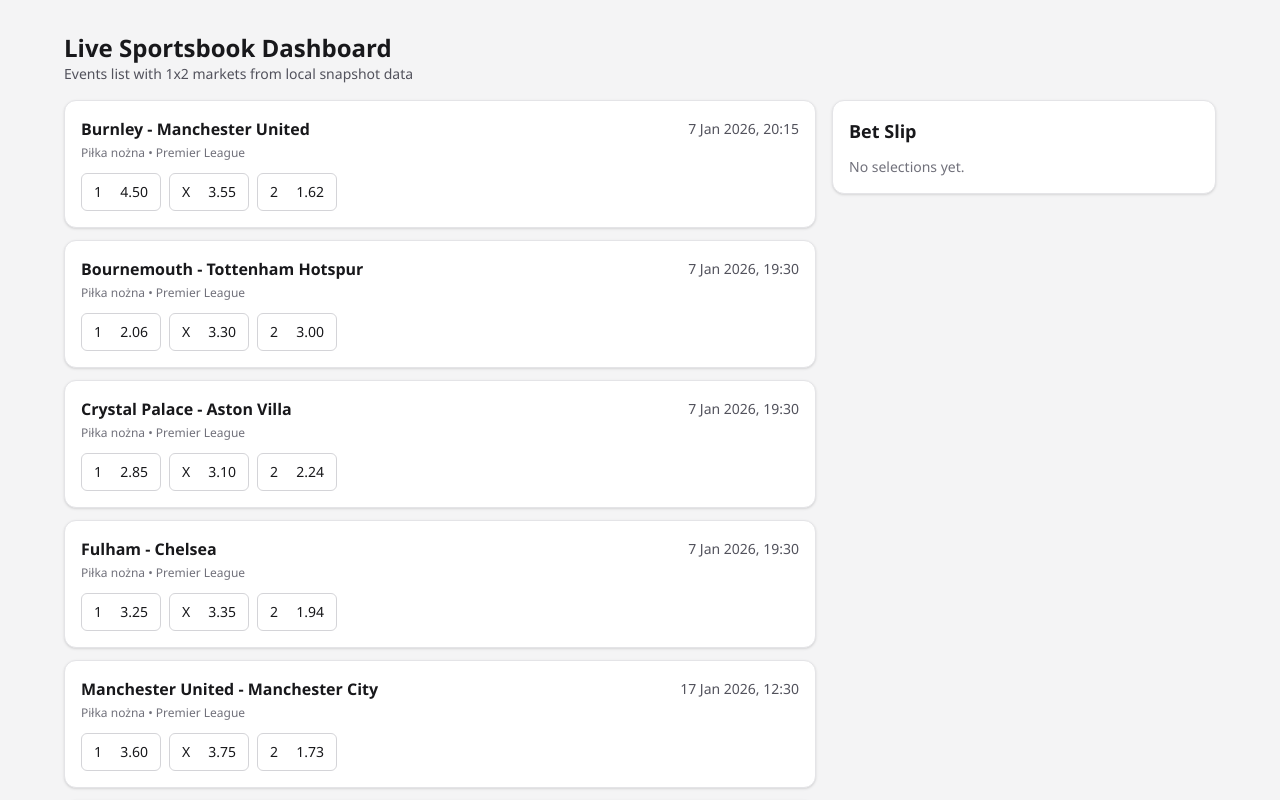
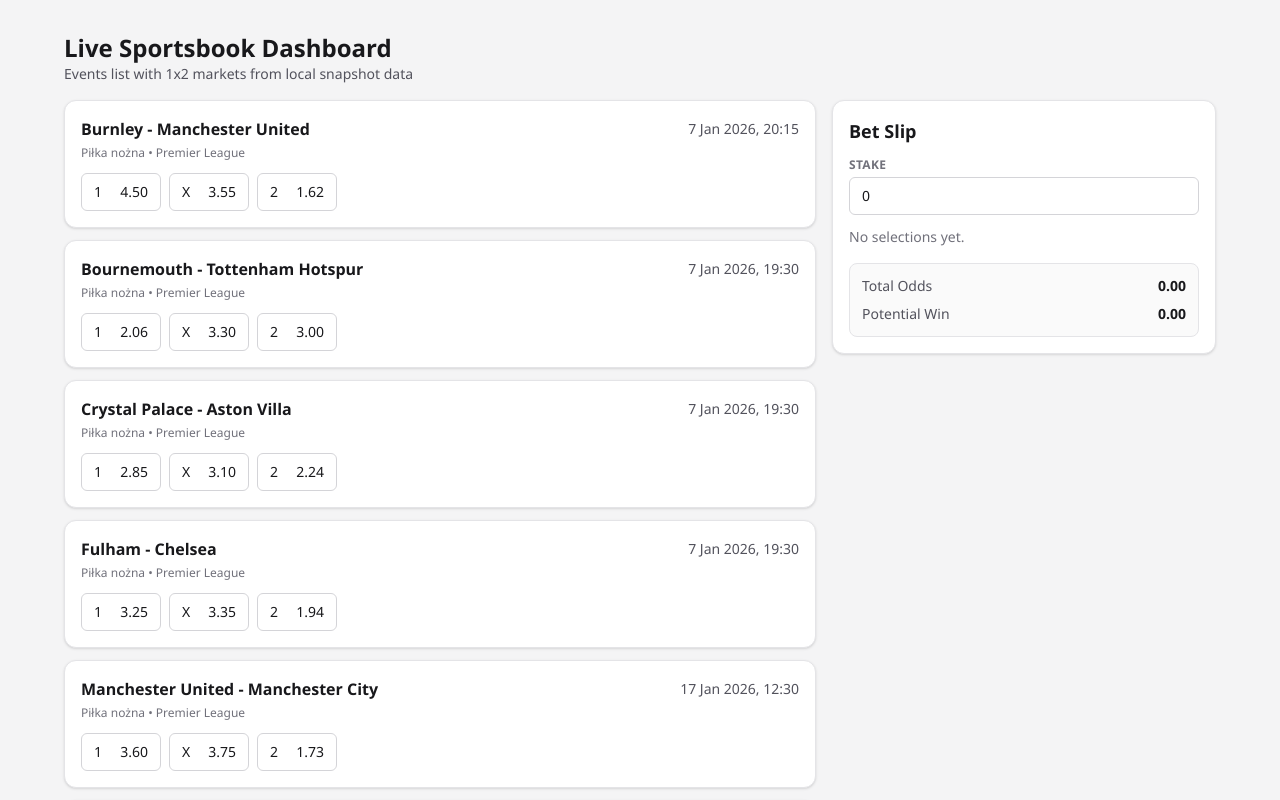
Before and after one commit to KrysOlechowski/sportsbook-dashboard, a Next.js app: page / in a window 1280 px wide. Shown: the top 800 px of the page. Built offline with nearby package versions, Linux system fonts and the light colour scheme.

Commit message:
feat/betslip-add-stake-based-total-odds-calculation

```diff
--- /dev/null
+++ b/src/domain/calculations.ts
@@ -0,0 +1,20 @@
+export type SelectionSnapshot = {
+  selectedOddsSnapshot: number;
+};
+
+export const calculateTotalOdds = (selections: SelectionSnapshot[]): number => {
+  if (selections.length === 0) {
+    return 0;
+  }
+
+  return selections.reduce((product, selection) => {
+    return product * selection.selectedOddsSnapshot;
+  }, 1);
+};
+
+export const calculatePotentialWin = (
+  selections: SelectionSnapshot[],
+  stake: number,
+): number => {
+  return calculateTotalOdds(selections) * stake;
+};
--- a/src/store/sportsbook.store.ts
+++ b/src/store/sportsbook.store.ts
@@ -1,5 +1,9 @@
 import { create } from "zustand";
 
+import {
+  calculatePotentialWin,
+  calculateTotalOdds,
+} from "@/domain/calculations";
 import type {
   DomainSnapshot,
   EventId,
@@ -211,9 +215,7 @@ export const selectHasOddsChanges = (state: SportsbookStore): boolean =>
   });
 
 export const selectTotalOdds = (state: SportsbookStore): number =>
-  Object.values(state.selectionByEventId).reduce((product, selection) => {
-    return product * selection.selectedOddsSnapshot;
-  }, 1);
+  calculateTotalOdds(Object.values(state.selectionByEventId));
 
 export const selectPotentialWin = (state: SportsbookStore): number =>
-  selectTotalOdds(state) * state.stake;
+  calculatePotentialWin(Object.values(state.selectionByEventId), state.stake);
--- a/src/ui/sportsbook-dashboard.tsx
+++ b/src/ui/sportsbook-dashboard.tsx
@@ -4,6 +4,8 @@ import { useEffect } from "react";
 
 import type { DomainSnapshot, EventId, OutcomeId } from "@/domain/types";
 import {
+  selectPotentialWin,
+  selectTotalOdds,
   UI_MARKET_NAME,
   type SportsbookStore,
   useSportsbookStore,
@@ -105,6 +107,10 @@ function BetSlip() {
     (state) => state.clearLastReplacedEventId,
   );
   const removeSelection = useSportsbookStore((state) => state.removeSelection);
+  const stake = useSportsbookStore((state) => state.stake);
+  const setStake = useSportsbookStore((state) => state.setStake);
+  const totalOdds = useSportsbookStore(selectTotalOdds);
+  const potentialWin = useSportsbookStore(selectPotentialWin);
 
   const selections = Object.values(selectionByEventId);
 
@@ -125,6 +131,25 @@ function BetSlip() {
   return (
     <aside className="w-full rounded-xl border border-zinc-200 bg-white p-4 shadow-sm lg:w-96">
       <h2 className="text-lg font-semibold text-zinc-900">Bet Slip</h2>
+
+      <div className="mt-3">
+        <label
+          htmlFor="stake-input"
+          className="mb-1 block text-xs font-semibold uppercase tracking-wide text-zinc-500"
+        >
+          Stake
+        </label>
+        <input
+          id="stake-input"
+          type="number"
+          min={0}
+          step="0.01"
+          inputMode="decimal"
+          value={Number.isFinite(stake) ? stake : 0}
+          onChange={(event) => setStake(Number(event.target.value))}
+          className="w-full rounded-md border border-zinc-300 bg-white px-3 py-2 text-sm text-zinc-900"
+        />
+      </div>
 
       {selections.length === 0 ? (
         <p className="mt-3 text-sm text-zinc-500">No selections yet.</p>
@@ -169,6 +194,19 @@ function BetSlip() {
           })}
         </ul>
       )}
+
+      <div className="mt-4 rounded-lg border border-zinc-200 bg-zinc-50 p-3">
+        <div className="flex items-center justify-between text-sm">
+          <span className="text-zinc-600">Total Odds</span>
+          <span className="font-semibold text-zinc-900">{formatOdds(totalOdds)}</span>
+        </div>
+        <div className="mt-2 flex items-center justify-between text-sm">
+          <span className="text-zinc-600">Potential Win</span>
+          <span className="font-semibold text-zinc-900">
+            {formatOdds(potentialWin)}
+          </span>
+        </div>
+      </div>
     </aside>
   );
 }
```
Also changed, not shown: 3 other files (tests, documents, lock files or other folders).
